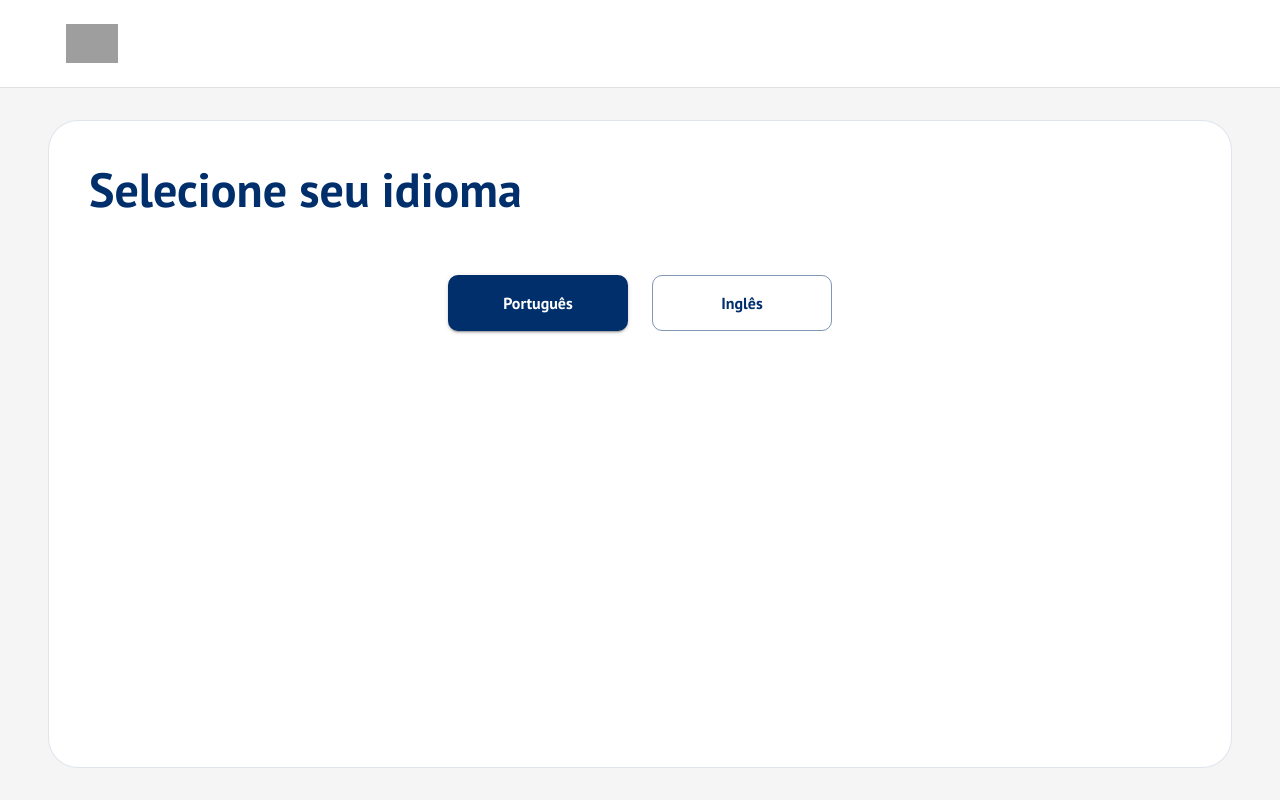
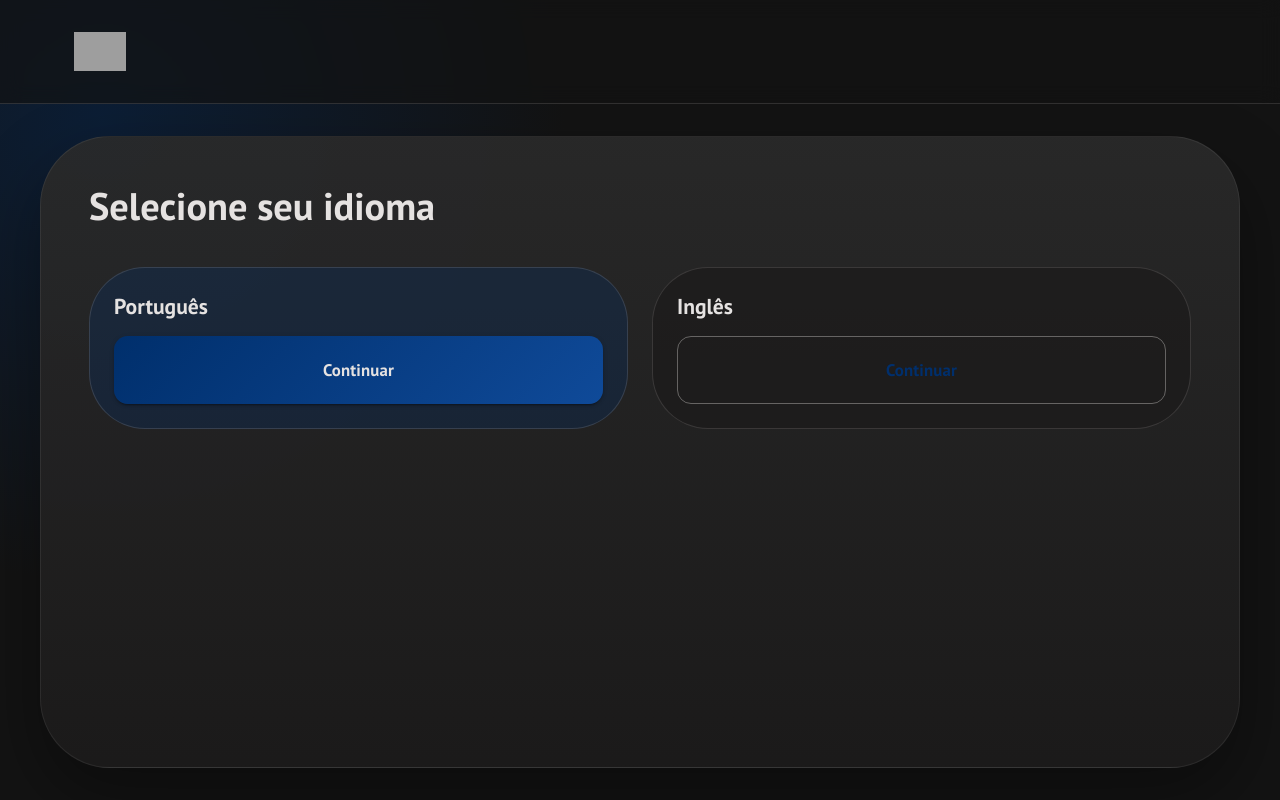
Before and after one commit to nasserElBacha2002/trivia-uruguay-meats, a React (Vite) app: page / in a window 1280 px wide. Both pictures are taken after a click on the button "Começar". Built offline with nearby package versions, Linux system fonts and the light colour scheme; grey boxes are pictures that could not be loaded.

Commit message:
correction styles

```diff
--- a/src/components/BrandLogo.tsx
+++ b/src/components/BrandLogo.tsx
@@ -16,19 +16,18 @@ export function BrandLogo({ size = 120 }: BrandLogoProps) {
         sx={{
           width: size,
           height: size * 0.32,
-          border: "1px dashed",
-          borderColor: "primary.main",
-          borderRadius: 1,
+          border: "1px dashed rgba(255,184,28,0.7)",
+          borderRadius: 1.5,
           display: "flex",
           alignItems: "center",
           justifyContent: "center",
           px: 1,
-          bgcolor: "rgba(0,47,108,0.04)",
+          bgcolor: "rgba(0,47,108,0.25)",
         }}
       >
         <Typography
           variant="caption"
-          sx={{ color: "primary.main", fontWeight: 700, textAlign: "center" }}
+          sx={{ color: "secondary.main", fontWeight: 700, textAlign: "center" }}
         >
           {t("missingLogoLabel")}
         </Typography>
--- a/src/components/KioskShell.tsx
+++ b/src/components/KioskShell.tsx
@@ -11,11 +11,12 @@ export function KioskShell() {
       sx={{
         height: "100vh",
         width: "100vw",
-        backgroundColor: "background.default",
+        background:
+          "radial-gradient(circle at 8% 15%, rgba(0,47,108,0.38) 0%, rgba(19,19,19,1) 34%), radial-gradient(circle at 90% 90%, rgba(255,184,28,0.14) 0%, rgba(19,19,19,1) 36%)",
         color: "text.primary",
         overflow: "hidden",
         display: "grid",
-        gridTemplateRows: "88px 1fr",
+        gridTemplateRows: "104px 1fr",
       }}
     >
       <Box
@@ -23,10 +24,11 @@ export function KioskShell() {
         sx={{
           display: "flex",
           alignItems: "center",
-          px: 4,
+          px: { xs: 3, md: 5 },
           borderBottom: "1px solid",
-          borderColor: "divider",
-          bgcolor: "common.white",
+          borderColor: "rgba(229,226,225,0.14)",
+          bgcolor: "rgba(19,19,19,0.68)",
+          backdropFilter: "blur(10px)",
         }}
       >
         <BrandLogo />
@@ -35,8 +37,8 @@ export function KioskShell() {
       <Container
         maxWidth={false}
         sx={{
-          py: 4,
-          px: { xs: 3, md: 6 },
+          py: { xs: 3, md: 4 },
+          px: { xs: 2.5, md: 5 },
           overflow: "hidden",
           display: "flex",
           alignItems: "stretch",
--- a/src/components/ScreenCard.tsx
+++ b/src/components/ScreenCard.tsx
@@ -13,21 +13,23 @@ export function ScreenCard({ title, subtitle, children }: ScreenCardProps) {
       elevation={0}
       sx={{
         flex: 1,
-        borderRadius: 3,
-        p: { xs: 3, md: 5 },
-        border: "1px solid",
-        borderColor: "rgba(0, 47, 108, 0.12)",
+        borderRadius: 5,
+        p: { xs: 3, md: 6 },
+        border: "1px solid rgba(229,226,225,0.08)",
+        background:
+          "linear-gradient(180deg, rgba(42,42,42,0.92) 0%, rgba(28,27,27,0.92) 100%)",
+        boxShadow: "0 30px 70px rgba(0,0,0,0.35)",
         display: "flex",
         flexDirection: "column",
-        gap: 3,
+        gap: 4,
       }}
     >
-      <Box>
-        <Typography variant="h3" color="primary.main">
+      <Box sx={{ maxWidth: "min(1100px, 100%)" }}>
+        <Typography variant="h2" color="text.primary">
           {title}
         </Typography>
         {subtitle ? (
-          <Typography variant="h6" sx={{ mt: 1, color: "text.secondary" }}>
+          <Typography variant="h5" sx={{ mt: 1.5, color: "text.secondary", fontWeight: 400 }}>
             {subtitle}
           </Typography>
         ) : null}
--- a/src/pages/AttractPage.tsx
+++ b/src/pages/AttractPage.tsx
@@ -16,27 +16,35 @@ export function AttractPage() {
 
   return (
     <ScreenCard title={quizPtContent.title} subtitle={quizPtContent.subtitle}>
-      <Stack justifyContent="space-between" height="100%">
+      <Stack justifyContent="space-between" height="100%" gap={4}>
         <Box
           sx={{
             flex: 1,
-            borderRadius: 3,
+            borderRadius: 4,
             background:
-              "linear-gradient(140deg, rgba(0,47,108,0.95) 0%, rgba(0,47,108,0.75) 65%, rgba(255,184,28,0.8) 100%)",
+              "linear-gradient(125deg, rgba(0,47,108,0.96) 0%, rgba(15,74,153,0.8) 48%, rgba(255,184,28,0.82) 100%)",
             color: "white",
             display: "flex",
             alignItems: "center",
             justifyContent: "center",
-            p: 4,
+            p: { xs: 3, md: 6 },
+            border: "1px solid rgba(229,226,225,0.16)",
+            boxShadow: "inset 0 0 0 1px rgba(255,255,255,0.05)",
           }}
         >
-          <Typography variant="h4" align="center" maxWidth={720}>
-            Boutique de carnes do mundo
-          </Typography>
+          <Stack spacing={2.5} alignItems="center">
+            <Typography variant="h3" align="center" maxWidth={900}>
+              Boutique de carnes do mundo
+            </Typography>
+            <Typography variant="h6" align="center" maxWidth={860} sx={{ opacity: 0.95 }}>
+              Experiência interativa para conhecer o cordeiro uruguaio, responder rápido e retirar
+              seu brinde.
+            </Typography>
+          </Stack>
         </Box>
 
-        <Box display="flex" justifyContent="center" pt={3}>
-          <Button size="large" onClick={() => navigate(ROUTES.language)}>
+        <Box sx={{ display: "flex", justifyContent: "center" }}>
+          <Button size="large" variant="contained" onClick={() => navigate(ROUTES.language)}>
             {quizPtContent.ctaLabel}
           </Button>
         </Box>
--- a/src/pages/FormPage.tsx
+++ b/src/pages/FormPage.tsx
@@ -28,7 +28,7 @@ export function FormPage() {
         <Box
           sx={{
             display: "grid",
-            gap: 2,
+            gap: 2.5,
             gridTemplateColumns: { xs: "1fr", md: "1fr 1fr" },
           }}
         >
@@ -56,14 +56,21 @@ export function FormPage() {
                         field.id === "buysUruguayMeat"
                           ? "repeat(2, minmax(0, 1fr))"
                           : { xs: "1fr", md: "repeat(3, minmax(0, 1fr))" },
-                      gap: 1,
+                      gap: 1.2,
                       "& .MuiToggleButton-root": {
-                        minHeight: 56,
-                        borderRadius: 2,
-                        border: "1px solid",
-                        borderColor: "rgba(0,47,108,0.2)",
+                        minHeight: 64,
+                        borderRadius: 3,
+                        border: "1px solid rgba(229,226,225,0.18)",
+                        backgroundColor: "rgba(28,27,27,0.76)",
                         textTransform: "none",
                         fontWeight: 700,
+                        fontSize: "1rem",
+                        color: "text.primary",
+                        "&.Mui-selected": {
+                          backgroundColor: "rgba(0,47,108,0.88)",
+                          borderColor: "secondary.main",
+                          color: "common.white",
+                        },
                       },
                     }}
                   >
@@ -85,8 +92,10 @@ export function FormPage() {
           })}
         </Box>
 
-        <Stack direction="row" justifyContent="flex-end">
-          <Button onClick={submitStaticForm}>{t("continueLabel")}</Button>
+        <Stack direction="row" justifyContent="flex-end" mt={1}>
+          <Button variant="contained" onClick={submitStaticForm}>
+            {t("continueLabel")}
+          </Button>
         </Stack>
       </Stack>
     </ScreenCard>
--- a/src/pages/LanguagePage.tsx
+++ b/src/pages/LanguagePage.tsx
@@ -1,4 +1,4 @@
-import { Button, Stack } from "@mui/material";
+import { Box, Button, Paper, Stack, Typography } from "@mui/material";
 import { useTranslation } from "react-i18next";
 import { useNavigate } from "react-router-dom";
 import { ScreenCard } from "../components/ScreenCard";
@@ -18,13 +18,45 @@ export function LanguagePage() {
 
   return (
     <ScreenCard title={t("languageTitle")}>
-      <Stack direction="row" spacing={3} justifyContent="center" mt={4}>
-        <Button variant="contained" size="large" onClick={() => void selectLanguage("pt")}>
-          {t("languagePt")}
-        </Button>
-        <Button variant="outlined" size="large" onClick={() => void selectLanguage("en")}>
-          {t("languageEn")}
-        </Button>
+      <Stack direction={{ xs: "column", md: "row" }} spacing={3} justifyContent="center" mt={1}>
+        <Paper
+          elevation={0}
+          sx={{
+            flex: 1,
+            borderRadius: 4,
+            border: "1px solid rgba(229,226,225,0.14)",
+            p: 3,
+            backgroundColor: "rgba(0,47,108,0.28)",
+          }}
+        >
+          <Stack spacing={2}>
+            <Typography variant="h5">{t("languagePt")}</Typography>
+            <Box>
+              <Button fullWidth variant="contained" onClick={() => void selectLanguage("pt")}>
+                {t("continueLabel")}
+              </Button>
+            </Box>
+          </Stack>
+        </Paper>
+        <Paper
+          elevation={0}
+          sx={{
+            flex: 1,
+            borderRadius: 4,
+            border: "1px solid rgba(229,226,225,0.14)",
+            p: 3,
+            backgroundColor: "rgba(28,27,27,0.72)",
+          }}
+        >
+          <Stack spacing={2}>
+            <Typography variant="h5">{t("languageEn")}</Typography>
+            <Box>
+              <Button fullWidth variant="outlined" onClick={() => void selectLanguage("en")}>
+                {t("continueLabel")}
+              </Button>
+            </Box>
+          </Stack>
+        </Paper>
       </Stack>
     </ScreenCard>
   );
--- a/src/theme/appTheme.ts
+++ b/src/theme/appTheme.ts
@@ -20,22 +20,22 @@ declare module "@mui/material/styles" {
 
 export const appTheme = createTheme({
   palette: {
-    mode: "light",
+    mode: "dark",
     primary: {
       main: "#002F6C",
-      contrastText: "#FFFFFF",
+      contrastText: "#E5E2E1",
     },
     secondary: {
       main: "#FFB81C",
       contrastText: "#002F6C",
     },
     text: {
-      primary: "#000000",
+      primary: "#E5E2E1",
       secondary: "#AEADB3",
     },
     background: {
-      default: "#F5F5F5",
-      paper: "#FFFFFF",
+      default: "#131313",
+      paper: "#1C1B1B",
     },
     brand: {
       blue: "#002F6C",
@@ -45,25 +45,43 @@ export const appTheme = createTheme({
   },
   typography: {
     fontFamily: "'PT Sans', sans-serif",
-    h1: { fontWeight: 700, lineHeight: 1.1 },
-    h2: { fontWeight: 700, lineHeight: 1.1 },
-    h3: { fontWeight: 700, lineHeight: 1.2 },
-    h4: { fontWeight: 700, lineHeight: 1.2 },
-    h5: { fontWeight: 700, lineHeight: 1.3 },
+    h1: { fontWeight: 700, lineHeight: 1.05, fontSize: "3.2rem" },
+    h2: { fontWeight: 700, lineHeight: 1.1, fontSize: "2.4rem" },
+    h3: { fontWeight: 700, lineHeight: 1.15, fontSize: "2rem" },
+    h4: { fontWeight: 700, lineHeight: 1.2, fontSize: "1.6rem" },
+    h5: { fontWeight: 700, lineHeight: 1.3, fontSize: "1.35rem" },
     h6: { fontWeight: 700, lineHeight: 1.3 },
     button: { fontWeight: 700, textTransform: "none" },
   },
   shape: {
-    borderRadius: 10,
+    borderRadius: 14,
   },
   components: {
     MuiButton: {
       styleOverrides: {
         root: {
-          minHeight: 56,
-          minWidth: 180,
-          paddingInline: 24,
-          fontSize: "1rem",
+          minHeight: 68,
+          minWidth: 220,
+          borderRadius: 14,
+          paddingInline: 28,
+          fontSize: "1.05rem",
+          letterSpacing: "0.01em",
+        },
+        contained: {
+          background: "linear-gradient(135deg, #002F6C 0%, #0F4A99 100%)",
+        },
+        outlined: {
+          borderColor: "rgba(229, 226, 225, 0.36)",
+        },
+      },
+    },
+    MuiTextField: {
+      styleOverrides: {
+        root: {
+          "& .MuiInputBase-root": {
+            minHeight: 62,
+            borderRadius: 12,
+          },
         },
       },
     },
```
Also changed, not shown: src/pages/QuizFramePage.tsx (+36 -3 lines).
